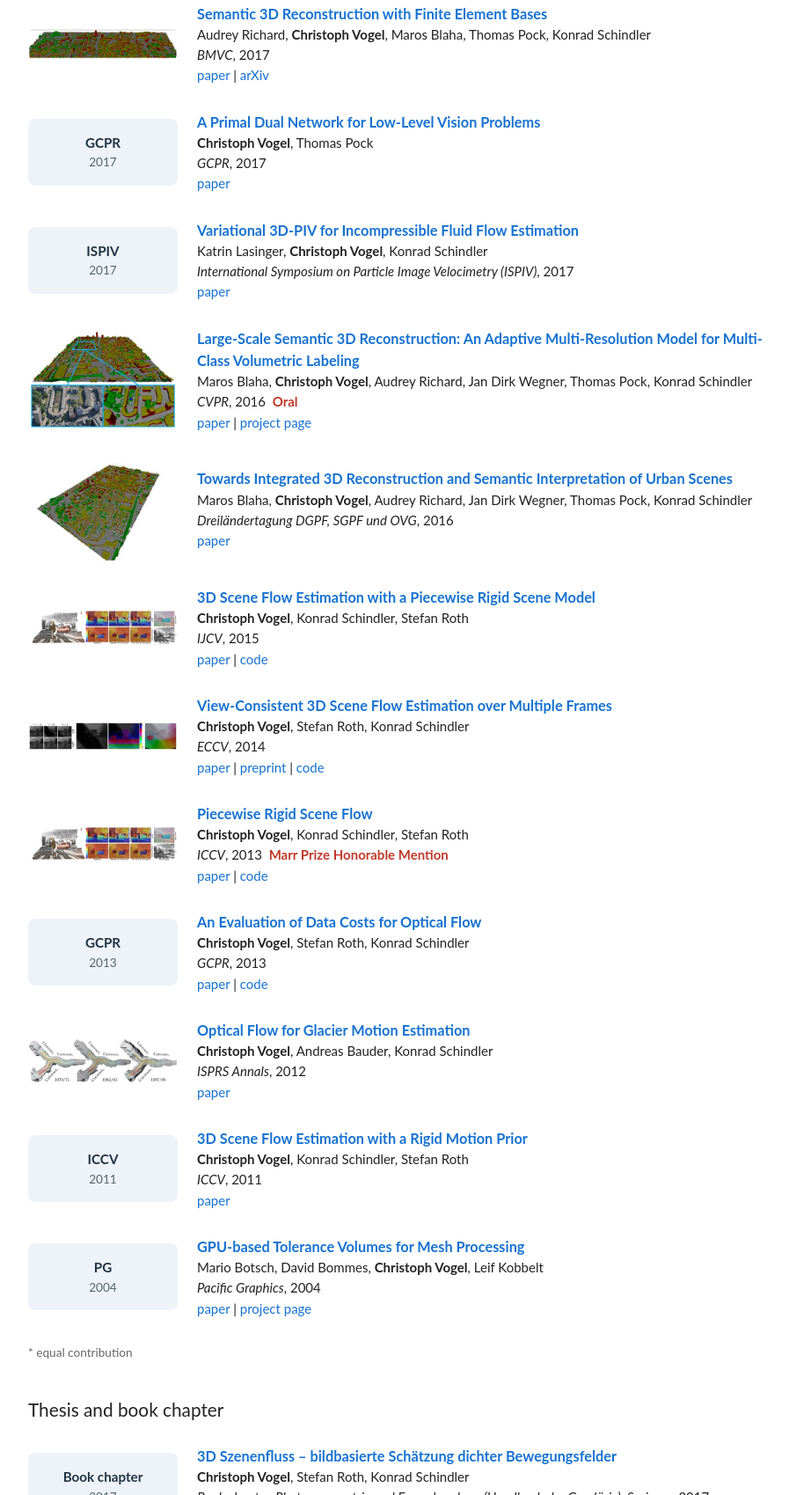
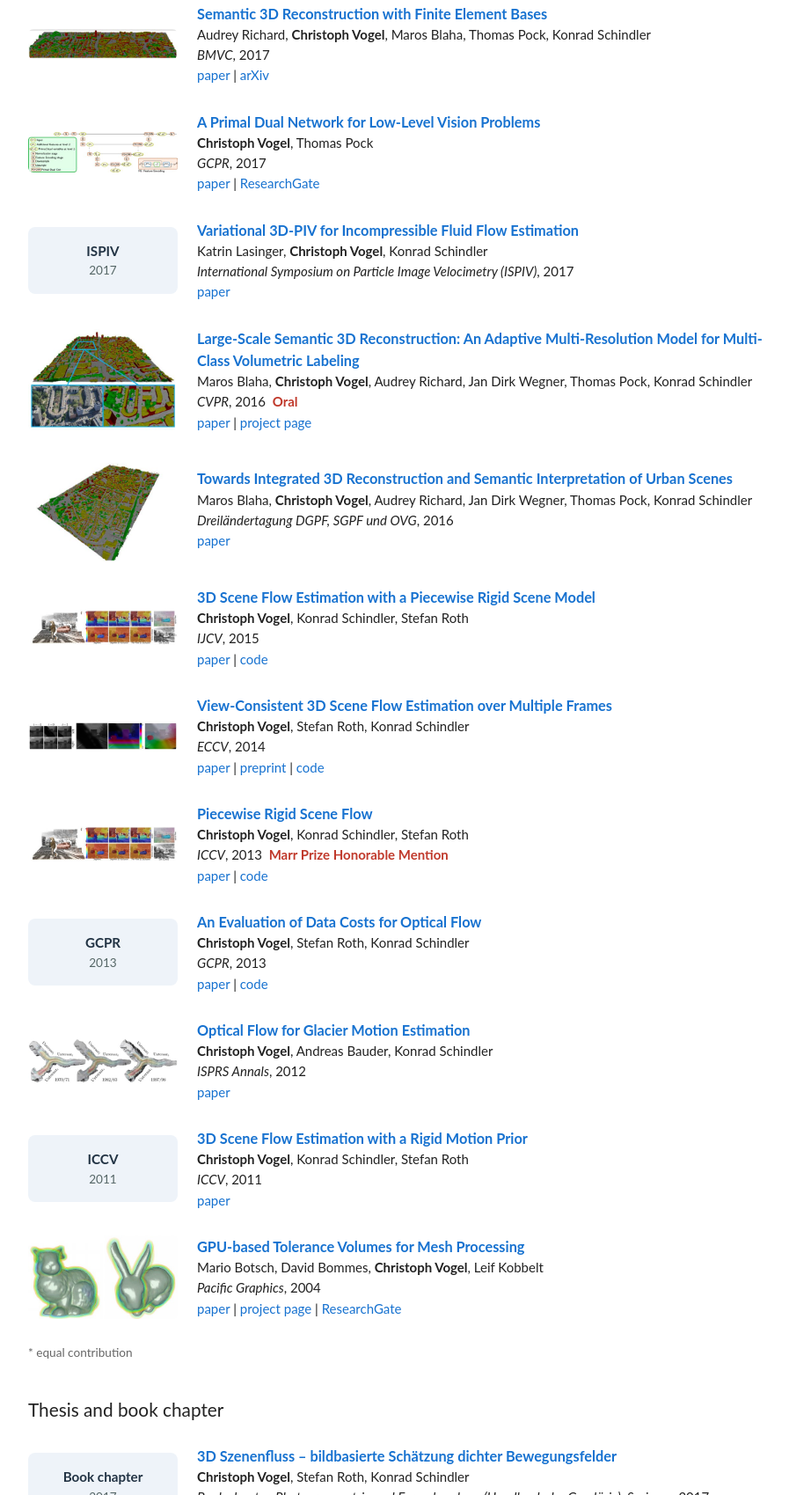
Before and after one commit to vogechri/vogechri.github.io, a plain HTML site: page index.html in a window 1280 px wide. Shown: the part 2225-3924 px from the top of the page at 88% size, without its empty margins (178-1075 px from the left). Drawn offline with Linux system fonts and the light colour scheme.

Commit message:
Add thumbnails for GCPR 2017 and Pacific Graphics 2004 papers
Co-authored-by: Copilot <223556219+Copilot@users.noreply.github.com>

```diff
--- a/index.html
+++ b/index.html
@@ -192,12 +192,12 @@
         </div>
       </div>
       <div class="pub">
-        <div class="venue-tag">GCPR<span>2017</span></div>
+        <img class="thumb" src="images/primal_dual.jpg" alt="A Primal Dual Network for Low-Level Vision Problems" loading="lazy">
         <div>
           <a class="title" href="https://doi.org/10.1007/978-3-319-66709-6_16">A Primal Dual Network for Low-Level Vision Problems</a><br>
           <strong>Christoph Vogel</strong>, Thomas Pock<br>
           <em>GCPR</em>, 2017<br>
-          <a href="https://doi.org/10.1007/978-3-319-66709-6_16">paper</a>
+          <a href="https://doi.org/10.1007/978-3-319-66709-6_16">paper</a> | <a href="https://www.researchgate.net/publication/319105966_A_Primal_Dual_Network_for_Low-Level_Vision_Problems">ResearchGate</a>
         </div>
       </div>
       <div class="pub">
@@ -282,12 +282,12 @@
         </div>
       </div>
       <div class="pub">
-        <div class="venue-tag">PG<span>2004</span></div>
+        <img class="thumb" src="images/tolerance_volumes.jpg" alt="GPU-based Tolerance Volumes for Mesh Processing" loading="lazy">
         <div>
           <a class="title" href="https://ieeexplore.ieee.org/document/1348354">GPU-based Tolerance Volumes for Mesh Processing</a><br>
           Mario Botsch, David Bommes, <strong>Christoph Vogel</strong>, Leif Kobbelt<br>
           <em>Pacific Graphics</em>, 2004<br>
-          <a href="https://ieeexplore.ieee.org/document/1348354">paper</a> | <a href="https://cgg.unibe.ch/publications/gpu-tolerance-volumes/">project page</a>
+          <a href="https://ieeexplore.ieee.org/document/1348354">paper</a> | <a href="https://cgg.unibe.ch/publications/gpu-tolerance-volumes/">project page</a> | <a href="https://www.researchgate.net/publication/4099289_GPU-based_tolerance_volumes_for_mesh_processing">ResearchGate</a>
         </div>
       </div>
 
```
Also changed, not shown: images/primal_dual.jpg (added), images/tolerance_volumes.jpg (added).
